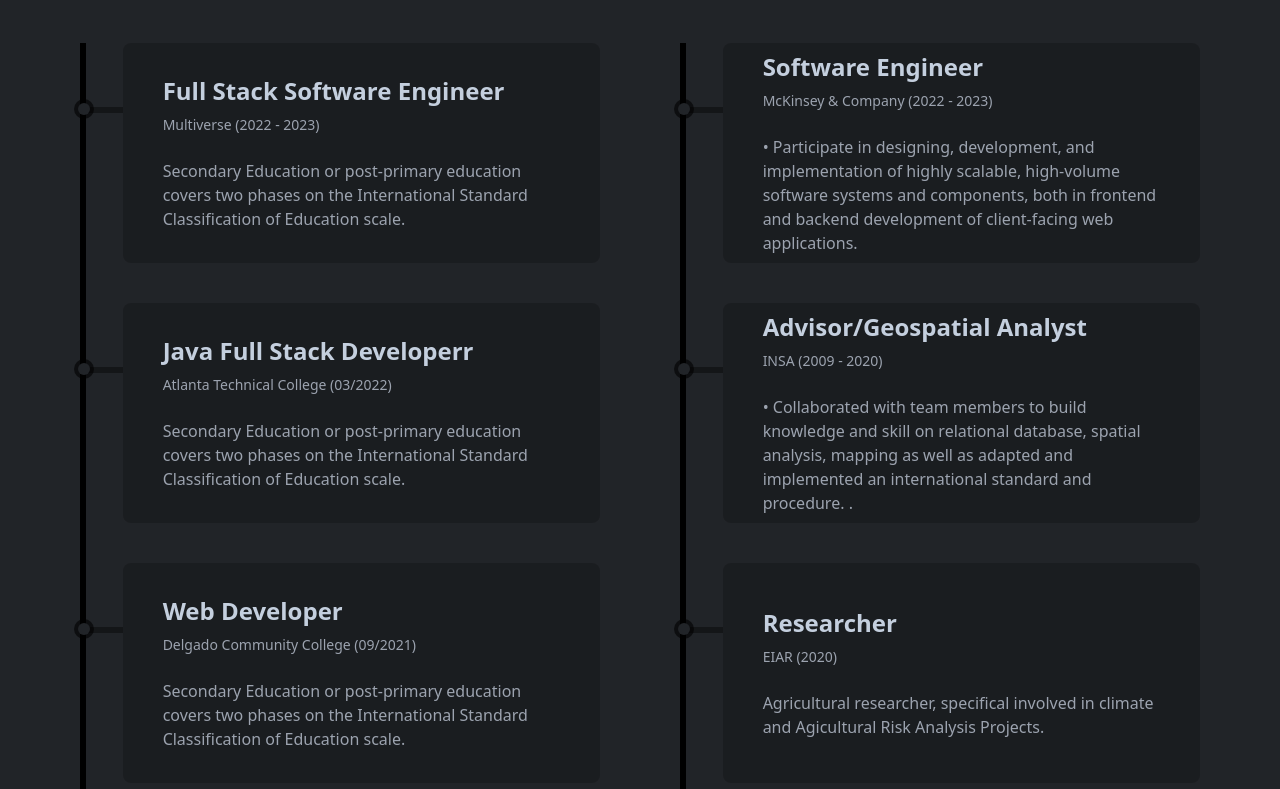
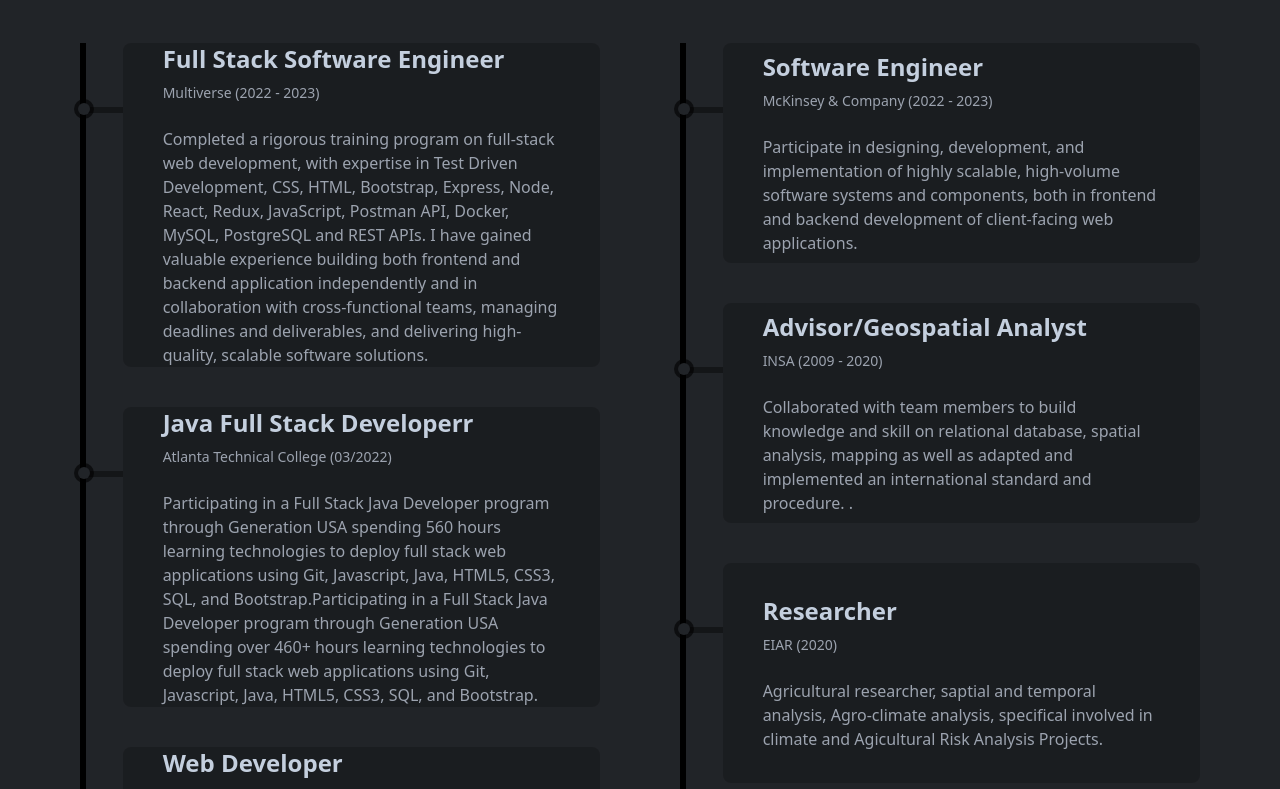
Before and after one commit to getuengda/getu_portfolioV2, a React (Create React App) app: page / in a window 1280 px wide. Shown: the part 3800-4589 px from the top of the page. Built offline with nearby package versions, Linux system fonts and the light colour scheme.

Commit message:
fix: update description part in Education page

```diff
--- a/src/components/resume/Education.js
+++ b/src/components/resume/Education.js
@@ -18,26 +18,27 @@
                 <ResumeLists
                     title="Full Stack Software Engineer"
                     subtitle="Multiverse (2022 - 2023)"
-                    des="Secondary Education or post-primary education covers two phases on the International Standard
-                    Classification of Education scale."
+                    des="Completed a rigorous training program on full-stack web development, with expertise in Test Driven Development,
+                        CSS, HTML, Bootstrap, Express, Node, React, Redux, JavaScript, Postman API, Docker, MySQL, PostgreSQL and REST APIs.
+                        I have gained valuable experience building both frontend and backend application independently and in collaboration with cross-functional teams,
+                        managing deadlines and deliverables, and delivering high-quality, scalable software solutions."
                 />
                 <ResumeLists
                     title="Java Full Stack Developerr"
                     subtitle="Atlanta Technical College (03/2022)"
-                    des="Secondary Education or post-primary education covers two phases on the International Standard
-                    Classification of Education scale."
+                    des="Participating in a Full Stack Java Developer program through Generation USA spending 560 hours learning technologies
+                        to deploy full stack web applications using Git, Javascript, Java, HTML5, CSS3, SQL, and Bootstrap.Participating in a Full Stack Java Developer program through Generation USA spending over 460+ hours learning technologies to deploy full stack web applications using Git, Javascript, Java, HTML5, CSS3, SQL, and Bootstrap."
                 />
                 <ResumeLists
                     title="Web Developer"
                     subtitle="Delgado Community College (09/2021)"
-                    des="Secondary Education or post-primary education covers two phases on the International Standard
-                    Classification of Education scale."
+                    des="Participating in a Web Developer program through Generation USA spending over 400+ hours learning technologies
+                    to deploy web applications using Git, Javascript, HTML5, CSS3 and Bootstrap."
                 />
                 <ResumeLists
                     title="Master of Science GIS And Remote Sensing"
                     subtitle="Addis Ababa University (03/2009)"
-                    des="Secondary Education or post-primary education covers two phases on the International Standard
-                    Classification of Education scale."
+                    des="Spatial database management and programming, Enviromental Risk Assessement, Spatial and Temporal Analysis."
                 />
             </div>
         </div>
@@ -51,19 +52,19 @@
             <ResumeLists
                 title="Software Engineer"
                 subtitle="McKinsey & Company (2022 - 2023)"
-                des="•	Participate in designing, development, and implementation of highly scalable, high-volume software systems and components,
+                des="Participate in designing, development, and implementation of highly scalable, high-volume software systems and components,
                     both in frontend and backend development of client-facing web applications."
             />
             <ResumeLists
                 title="Advisor/Geospatial Analyst"
                 subtitle="INSA (2009 - 2020)"
-                des="•	Collaborated with team members to build knowledge and skill on relational database, spatial analysis,
+                des="Collaborated with team members to build knowledge and skill on relational database, spatial analysis,
                     mapping as well as adapted and implemented an international standard and procedure. ."
             />
             <ResumeLists
                 title="Researcher"
                 subtitle="EIAR (2020)"
-                des="Agricultural researcher, specifical involved in climate and Agicultural Risk Analysis Projects."
+                des="Agricultural researcher, saptial and temporal analysis, Agro-climate analysis, specifical involved in climate and Agicultural Risk Analysis Projects."
             />
             <ResumeLists
                 title="Researcher"
```
